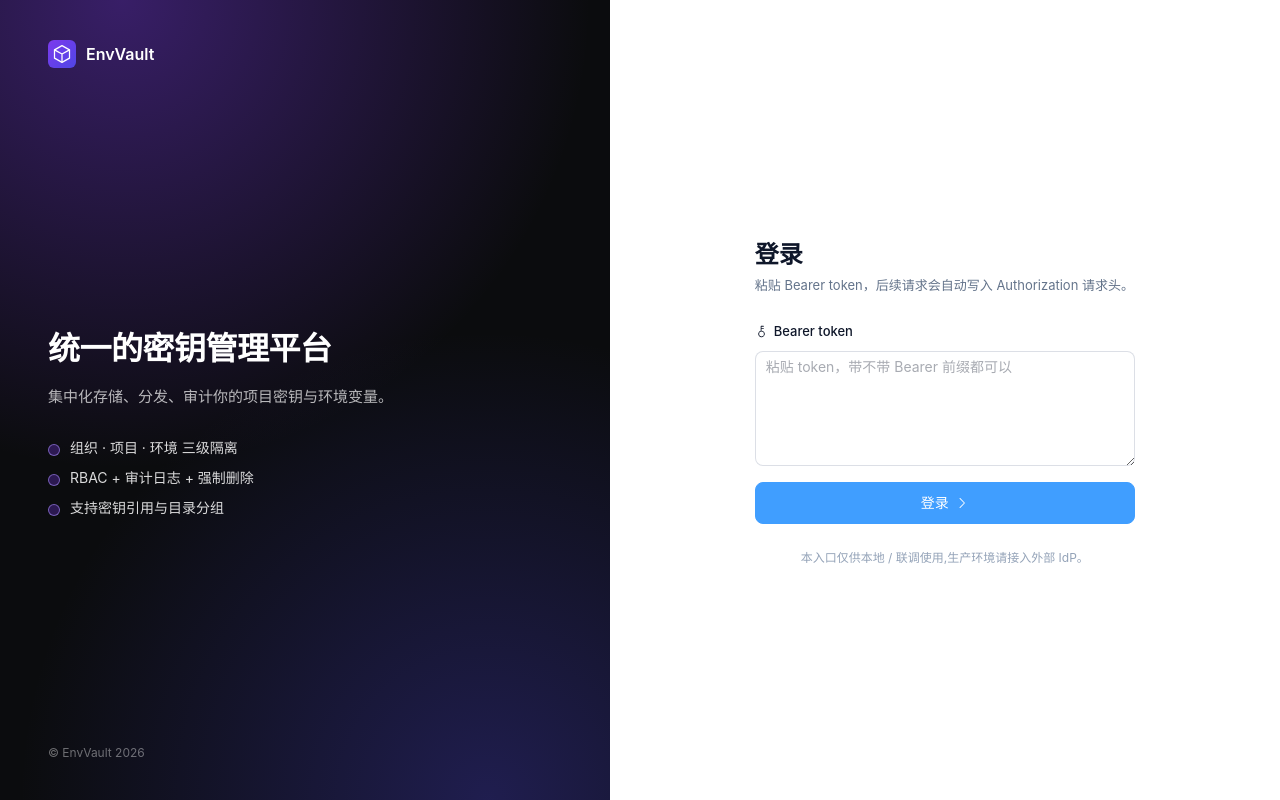
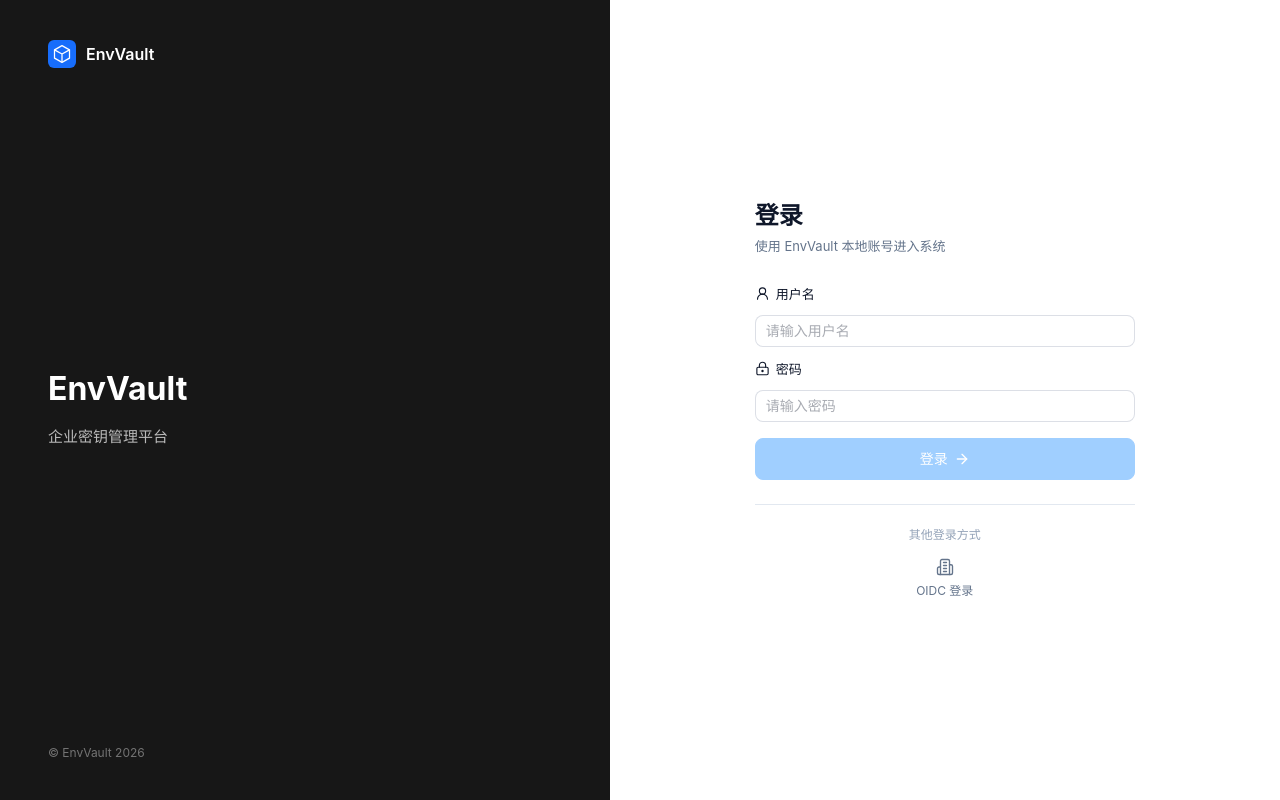
Before and after one commit to Vincentenxy/env-vault-web, a Vue app: page /login in a window 1280 px wide. Built offline with nearby package versions, Linux system fonts and the light colour scheme.

Commit message:
add to login

```diff
--- /dev/null
+++ b/src/api/auth.ts
@@ -0,0 +1,17 @@
+import { http } from './http'
+
+export interface LocalLoginRequest {
+  username: string
+  password: string
+}
+
+export interface LocalLoginResponse {
+  accessToken: string
+  tokenType: 'Bearer'
+  expiresIn: number
+}
+
+/** POST /api/v1/pub/auth/login */
+export function localLogin(req: LocalLoginRequest): Promise<LocalLoginResponse> {
+  return http.post('/pub/auth/login', req, { silent: true })
+}
--- a/src/api/http.ts
+++ b/src/api/http.ts
@@ -110,7 +110,7 @@ function isSystemStarting(err: ApiError): boolean {
   return err.code === ErrorCode.SystemStarting
 }
 
-/** 系统未就绪时保留当前地址并进入公开的主密钥页面 */
+/** 系统未就绪时保留当前地址并进入受认证的主密钥页面 */
 function redirectToMasterKey(): void {
   if (
     typeof window === 'undefined' ||
--- a/src/api/index.ts
+++ b/src/api/index.ts
@@ -13,3 +13,4 @@ export * from './folder'
 export * from './secret'
 export * from './user'
 export * from './master-key'
+export * from './auth'
--- a/src/api/me.ts
+++ b/src/api/me.ts
@@ -2,7 +2,7 @@ import type { AxiosRequestConfig } from 'axios'
 import type { User } from '@/types/user'
 import { http } from './http'
 
-/** GET /api/v1/user/me */
+/** GET /api/v1/auth/me */
 export function getMe(config?: AxiosRequestConfig): Promise<User> {
-  return http.get('/user/me', config)
+  return http.get('/auth/me', config)
 }
--- a/src/router/routes.ts
+++ b/src/router/routes.ts
@@ -2,8 +2,8 @@ import type { RouteRecordRaw } from 'vue-router'
 
 /**
  * 路由表。本期实际接入的页面:
- *  - /masterKey(系统启动阶段的公开分片输入页)
- *  - /login(开发自测登录)
+ *  - /masterKey(系统启动阶段的受认证等待与分片输入页)
+ *  - /login(系统本地认证登录)
  *  - /app/organizations(组织管理)
  *  - /app/projects(项目列表 - 卡片网格)
  *  - /app/projects/:projectId(项目详情:env 多选 + 目录树 + Secrets/Folder Tab)
@@ -19,7 +19,7 @@ export const routes: RouteRecordRaw[] = [
     path: '/masterKey',
     name: 'MasterKeySetup',
     component: () => import('@/views/auth/MasterKeyView.vue'),
-    meta: { title: '系统主密钥', requiresAuth: false },
+    meta: { title: '系统主密钥', requiresAuth: true },
   },
   {
     path: '/login',
--- a/src/stores/master-key.ts
+++ b/src/stores/master-key.ts
@@ -1,31 +1,31 @@
 import { defineStore } from 'pinia'
 import { ref } from 'vue'
-import { getMasterKeyStatus, submitMasterKeyShares } from '@/api/master-key'
+import { getMasterKeyStatus, submitMasterKeyShare } from '@/api/master-key'
 import type { MasterKeyStatus } from '@/types/master-key'
 
-/** 管理系统启动阶段可公开读取的主密钥状态 */
+/** 管理系统启动阶段经认证读取的主密钥状态 */
 export const useMasterKeyStore = defineStore('masterKey', () => {
   const status = ref<MasterKeyStatus | null>(null)
   const checking = ref(false)
   const submitting = ref(false)
 
   /** 查询 Ready 状态并更新页面使用的状态快照 */
-  async function fetchStatus(): Promise<MasterKeyStatus> {
-    checking.value = true
+  async function fetchStatus(background = false): Promise<MasterKeyStatus> {
+    if (!background) checking.value = true
     try {
       const current = await getMasterKeyStatus({ silent: true })
       status.value = current
       return current
     } finally {
-      checking.value = false
+      if (!background) checking.value = false
     }
   }
 
-  /** 整批提交三个分片并保存激活后的最新状态 */
-  async function submitShares(shares: string[]): Promise<MasterKeyStatus> {
+  /** 提交一份分片并保存累计后的最新状态 */
+  async function submitShare(share: string): Promise<MasterKeyStatus> {
     submitting.value = true
     try {
-      const current = await submitMasterKeyShares({ shares }, { silent: true })
+      const current = await submitMasterKeyShare({ share }, { silent: true })
       status.value = current
       return current
     } finally {
@@ -33,5 +33,5 @@ export const useMasterKeyStore = defineStore('masterKey', () => {
     }
   }
 
-  return { status, checking, submitting, fetchStatus, submitShares }
+  return { status, checking, submitting, fetchStatus, submitShare }
 })
--- a/src/views/auth/LoginView.vue
+++ b/src/views/auth/LoginView.vue
@@ -1,44 +1,77 @@
 <script setup lang="ts">
-import { ref, computed } from 'vue'
+import { computed, onBeforeUnmount, reactive, ref } from 'vue'
 import { useRouter, useRoute } from 'vue-router'
 import { ElMessage } from 'element-plus'
-import { Key, ArrowRight } from '@element-plus/icons-vue'
+import { ArrowRight, Building2, LockKeyhole, UserRound } from '@lucide/vue'
 import { useAuthStore } from '@/stores/auth'
+import { useMasterKeyStore } from '@/stores/master-key'
+import { ApiError } from '@/types/api'
+import { resolveMasterKeyRedirect } from '@/utils/master-key-route'
 
 const auth = useAuthStore()
+const masterKey = useMasterKeyStore()
 const router = useRouter()
 const route = useRoute()
 
-const tokenInput = ref('')
+const form = reactive({ username: '', password: '' })
 const submitting = ref(false)
 const errorMessage = ref('')
 
-/** 自动剥 "Bearer " 前缀并 trim;空串返回 undefined。 */
-const normalizedToken = computed<string | undefined>(() => {
-  const t = tokenInput.value.trim()
-  if (!t) return undefined
-  return t.replace(/^Bearer\s+/i, '').trim() || undefined
-})
+const canSubmit = computed(() => form.username.trim().length > 0 && form.password.length > 0)
+
+function loginRedirect(): string {
+  const value = route.query.redirect
+  if (typeof value !== 'string' || !value.startsWith('/') || value.startsWith('//')) {
+    return '/app/secrets'
+  }
+  try {
+    const target = new URL(value, 'http://env-vault.local')
+    if (target.origin !== 'http://env-vault.local' || target.pathname === '/login') {
+      return '/app/secrets'
+    }
+    if (target.pathname === '/masterKey') {
+      return resolveMasterKeyRedirect(target.searchParams.get('redirect'))
+    }
+    return `${target.pathname}${target.search}${target.hash}`
+  } catch {
+    return '/app/secrets'
+  }
+}
 
 async function onSubmit(): Promise<void> {
   errorMessage.value = ''
-  const t = normalizedToken.value
-  if (!t) {
-    errorMessage.value = '请输入 Bearer token'
+  if (!canSubmit.value) {
+    errorMessage.value = '请输入用户名和密码'
     return
   }
   submitting.value = true
   try {
-    await auth.login(t)
-    ElMessage.success('Token 已保存')
-    const redirect = (route.query.redirect as string | undefined) ?? '/app/organizations'
-    await router.replace(redirect)
-  } catch {
-    errorMessage.value = '保存 token 失败,请重试'
+    await auth.login({ username: form.username.trim(), password: form.password })
+    form.password = ''
+    const redirect = loginRedirect()
+    const status = await masterKey.fetchStatus()
+    ElMessage.success('登录成功')
+    if (status.ready) {
+      await auth.refreshMe()
+      await router.replace(redirect)
+    } else {
+      await router.replace({ path: '/masterKey', query: { redirect } })
+    }
+  } catch (error) {
+    if (error instanceof ApiError && error.httpStatus === 401) auth.logout()
+    errorMessage.value = error instanceof ApiError ? error.message : '登录失败，请重试'
   } finally {
     submitting.value = false
   }
 }
+
+function onOidcLogin(): void {
+  ElMessage.info('OIDC 登录暂未配置')
+}
+
+onBeforeUnmount(() => {
+  form.password = ''
+})
 </script>
 
 <template>
@@ -64,15 +97,8 @@ async function onSubmit(): Promise<void> {
       </div>
 
       <div class="login-page__brand-content">
-        <h1 class="login-page__brand-title">统一的密钥管理平台</h1>
-        <p class="login-page__brand-desc">
-          集中化存储、分发、审计你的项目密钥与环境变量。
-        </p>
-        <ul class="login-page__brand-features">
-          <li>组织 · 项目 · 环境 三级隔离</li>
-          <li>RBAC + 审计日志 + 强制删除</li>
-          <li>支持密钥引用与目录分组</li>
-        </ul>
+        <h1 class="login-page__brand-title">EnvVault</h1>
+        <p class="login-page__brand-desc">企业密钥管理平台</p>
       </div>
 
       <p class="login-page__brand-foot">© EnvVault {{ new Date().getFullYear() }}</p>
@@ -82,24 +108,35 @@ async function onSubmit(): Promise<void> {
     <main class="login-page__form-wrap">
       <div class="login-page__form-inner">
         <h2 class="login-page__form-title">登录</h2>
-        <p class="login-page__form-sub">
-          粘贴 Bearer token，后续请求会自动写入 Authorization 请求头。
-        </p>
+        <p class="login-page__form-sub">使用 EnvVault 本地账号进入系统</p>
 
         <form class="login-page__form" @submit.prevent="onSubmit">
-          <label class="login-page__field-label" for="token">
-            <el-icon><Key /></el-icon>
-            Bearer token
+          <label class="login-page__field-label" for="username">
+            <UserRound :size="15" :stroke-width="1.8" />
+            用户名
           </label>
           <el-input
-            id="token"
-            v-model="tokenInput"
-            type="textarea"
-            :rows="5"
-            :autosize="{ minRows: 5, maxRows: 10 }"
-            placeholder="粘贴 token，带不带 Bearer 前缀都可以"
+            id="username"
+            v-model="form.username"
+            placeholder="请输入用户名"
             spellcheck="false"
-            autocomplete="off"
+            autocomplete="username"
+            :disabled="submitting"
+            class="login-page__input"
+          />
+
+          <label class="login-page__field-label" for="password">
+            <LockKeyhole :size="15" :stroke-width="1.8" />
+            密码
+          </label>
+          <el-input
+            id="password"
+            v-model="form.password"
+            type="password"
+            show-password
+            placeholder="请输入密码"
+            autocomplete="current-password"
+            :disabled="submitting"
             class="login-page__input"
           />
 
@@ -115,18 +152,28 @@ async function onSubmit(): Promise<void> {
           <el-button
             type="primary"
             size="large"
+            native-type="submit"
             :loading="submitting"
+            :disabled="!canSubmit"
             class="login-page__submit"
-            @click="onSubmit"
           >
             登录
-            <el-icon class="login-page__submit-icon"><ArrowRight /></el-icon>
+            <ArrowRight :size="16" :stroke-width="2" class="login-page__submit-icon" />
           </el-button>
+        </form>
 
-          <p class="login-page__hint">
-            本入口仅供本地 / 联调使用,生产环境请接入外部 IdP。
-          </p>
-        </form>
+        <div class="login-page__alternative">
+          <span class="login-page__alternative-label">其他登录方式</span>
+          <button
+            type="button"
+            class="login-page__oidc"
+            aria-label="使用 OIDC 登录"
+            @click="onOidcLogin"
+          >
+            <Building2 :size="18" :stroke-width="1.8" />
+            <span>OIDC 登录</span>
+          </button>
+        </div>
       </div>
     </main>
   </div>
@@ -139,10 +186,7 @@ async function onSubmit(): Promise<void> {
   grid-template-columns: minmax(360px, 1fr) minmax(480px, 1.1fr);
 
   &__brand {
-    background:
-      radial-gradient(circle at 20% 0%, rgba(124, 58, 237, 0.4) 0%, transparent 50%),
-      radial-gradient(circle at 80% 100%, rgba(79, 70, 229, 0.3) 0%, transparent 50%),
-      #0b0c0e;
+    background: #171717;
     color: #fff;
     padding: 40px 48px;
     display: flex;
@@ -165,7 +209,7 @@ async function onSubmit(): Promise<void> {
       height: 28px;
       padding: 4px;
       border-radius: 6px;
-      background: linear-gradient(135deg, #7c3aed 0%, #4f46e5 100%);
+      background: #176dfb;
     }
   }
 
@@ -184,7 +228,7 @@ async function onSubmit(): Promise<void> {
     font-size: 32px;
     font-weight: 700;
     line-height: 1.25;
-    letter-spacing: -0.5px;
+    letter-spacing: 0;
   }
 
   &__brand-desc {
@@ -192,34 +236,6 @@ async function onSubmit(): Promise<void> {
     font-size: 15px;
     line-height: 1.6;
     color: rgba(255, 255, 255, 0.7);
-  }
-
-  &__brand-features {
-    margin: 0;
-    padding: 0;
-    list-style: none;
-    display: flex;
-    flex-direction: column;
-    gap: 10px;
-
-    li {
-      position: relative;
-      padding-left: 22px;
-      font-size: 14px;
-      color: rgba(255, 255, 255, 0.85);
-
-      &::before {
-        content: '';
-        position: absolute;
-        left: 0;
-        top: 7px;
-        width: 12px;
-        height: 12px;
-        border-radius: 50%;
-        background: rgba(124, 58, 237, 0.3);
-        border: 1px solid rgba(167, 139, 250, 0.6);
-      }
-    }
   }
 
   &__brand-foot {
@@ -291,6 +307,53 @@ async function onSubmit(): Promise<void> {
     margin-left: 6px;
   }
 
+  &__alternative {
+    display: flex;
+    flex-direction: column;
+    align-items: center;
+    gap: 10px;
+    margin-top: 24px;
+    padding-top: 20px;
+    border-top: 1px solid var(--v-divider);
+  }
+
+  &__alternative-label {
+    color: var(--v-text-tertiary);
+    font-size: 12px;
+  }
+
+  &__oidc {
+    min-width: 92px;
+    min-height: 52px;
+    padding: 6px 12px;
+    border: 0;
+    border-radius: var(--v-radius-md);
+    background: transparent;
+    color: var(--v-text-secondary);
+    display: inline-flex;
+    flex-direction: column;
+    align-items: center;
+    justify-content: center;
+    gap: 5px;
+    font: inherit;
+    font-size: 12px;
+    cursor: pointer;
+    transition:
+      color 0.18s ease,
+      background-color 0.18s ease;
+
+    &:hover,
+    &:focus-visible {
+      color: var(--el-color-primary);
+      background: var(--el-color-primary-light-9);
+    }
+
+    &:focus-visible {
+      outline: 2px solid var(--el-color-primary-light-5);
+      outline-offset: 2px;
+    }
+  }
+
   &__hint {
     margin: 12px 0 0;
     text-align: center;
--- a/src/views/auth/MasterKeyView.vue
+++ b/src/views/auth/MasterKeyView.vue
@@ -1,7 +1,8 @@
 <script setup lang="ts">
 import { computed, onBeforeUnmount, onMounted, ref } from 'vue'
-import { ArrowRight, KeyRound, RefreshCw, ShieldCheck } from '@lucide/vue'
+import { ArrowLeft, ArrowRight, KeyRound, LogOut, RefreshCw, ShieldCheck } from '@lucide/vue'
 import { useRoute, useRouter } from 'vue-router'
+import { useAuthStore } from '@/stores/auth'
 import { useMasterKeyStore } from '@/stores/master-key'
 import { ApiError } from '@/types/api'
 import { notify } from '@/utils/notify'
@@ -11,72 +12,110 @@ defineOptions({ name: 'MasterKeyView' })
 
 const route = useRoute()
 const router = useRouter()
+const auth = useAuthStore()
 const masterKey = useMasterKeyStore()
 
 // 分片属于敏感信息，只在当前页面组件内短暂持有
-const shares = ref<[string, string, string]>(['', '', ''])
+const share = ref('')
+const mode = ref<'waiting' | 'submit'>('waiting')
 const errorMessage = ref('')
+let refreshInProgress = false
+let pollingTimer: ReturnType<typeof setInterval> | undefined
 
 const requiredShares = computed(() => masterKey.status?.requiredShares ?? 3)
 const totalShares = computed(() => masterKey.status?.totalShares ?? 5)
+const submittedShares = computed(() => masterKey.status?.submittedShares ?? 0)
+const progressPercentage = computed(() =>
+  Math.min(100, Math.round((submittedShares.value / requiredShares.value) * 100)),
+)
 const canSubmit = computed(
-  () => masterKey.status?.ready === false && shares.value.every((share) => share.trim().length > 0),
+  () =>
+    masterKey.status?.ready === false &&
+    masterKey.status?.canSubmit === true &&
+    share.value.trim().length > 0,
 )
 
 /** 主密钥就绪后返回触发启动拦截前的站内页面 */
 async function leaveSetupPage(): Promise<void> {
   const target = resolveMasterKeyRedirect(route.query.redirect)
+  await auth.refreshMe()
   await router.replace(target)
 }
 
 /** 查询系统状态，已经就绪时不再展示分片表单 */
-async function loadStatus(): Promise<void> {
-  if (masterKey.checking) return
+async function loadStatus(background = false): Promise<void> {
+  if (refreshInProgress || masterKey.submitting) return
 
-  errorMessage.value = ''
+  refreshInProgress = true
+  if (!background) errorMessage.value = ''
   try {
-    const current = await masterKey.fetchStatus()
+    const current = await masterKey.fetchStatus(background)
     if (current.ready) await leaveSetupPage()
   } catch (error) {
+    if (!background) {
       errorMessage.value = error instanceof ApiError ? error.message : '系统状态查询失败，请重试'
+    }
+  } finally {
+    refreshInProgress = false
   }
 }
 
-/** 整批提交三个分片，成功后清理输入并进入业务页面 */
-async function submitShares(): Promise<void> {
+/** 提交一份分片，未达到阈值时返回等待视图 */
+async function submitShare(): Promise<void> {
   if (!canSubmit.value || masterKey.submitting) {
-    errorMessage.value = '请填写三份密钥分片'
+    errorMessage.value = '请输入密钥分片'
     return
   }
 
   errorMessage.value = ''
-  const normalizedShares = shares.value.map((share) => share.trim())
+  const normalizedShare = share.value.trim()
   try {
-    const current = await masterKey.submitShares(normalizedShares)
-    if (!current.ready) {
-      errorMessage.value = '主密钥尚未就绪，请重新检查分片'
-      return
-    }
-
-    clearShares()
+    const current = await masterKey.submitShare(normalizedShare)
+    clearShare()
+    if (current.ready) {
       notify.success('系统主密钥已加载')
       await leaveSetupPage()
+    } else {
+      mode.value = 'waiting'
+      notify.success('密钥分片已提交')
+    }
   } catch (error) {
     errorMessage.value = error instanceof ApiError ? error.message : '密钥分片提交失败，请重试'
   }
 }
 
 /** 解除页面对分片字符串的引用 */
-function clearShares(): void {
-  shares.value = ['', '', '']
+function clearShare(): void {
+  share.value = ''
+}
+
+function openSubmit(): void {
+  errorMessage.value = ''
+  mode.value = 'submit'
+}
+
+function closeSubmit(): void {
+  clearShare()
+  errorMessage.value = ''
+  mode.value = 'waiting'
+}
+
+async function logout(): Promise<void> {
+  clearShare()
+  auth.logout()
+  await router.replace({ path: '/login', query: { redirect: route.fullPath } })
 }
 
 onMounted(() => {
   void loadStatus()
+  pollingTimer = setInterval(() => {
+    if (mode.value === 'waiting') void loadStatus(true)
+  }, 3000)
 })
 
 onBeforeUnmount(() => {
-  clearShares()
+  if (pollingTimer) clearInterval(pollingTimer)
+  clearShare()
 })
 </script>
 
@@ -90,9 +129,21 @@ onBeforeUnmount(() => {
         <strong>EnvVault</strong>
       </span>
 
+      <span class="master-key-page__header-actions">
         <span class="master-key-page__state">
           <span class="master-key-page__state-dot" />
           {{ masterKey.checking ? '正在检查系统状态' : '等待主密钥' }}
+        </span>
+        <el-tooltip content="退出登录" placement="bottom">
+          <button
+            type="button"
+            class="master-key-page__logout"
+            aria-label="退出登录"
+            @click="logout"
+          >
+            <LogOut :size="17" :stroke-width="1.8" />
+          </button>
+        </el-tooltip>
       </span>
     </header>
 
@@ -106,37 +157,71 @@ onBeforeUnmount(() => {
           <p>需要 {{ requiredShares }} / {{ totalShares }} 份同批次分片</p>
         </span>
 
+        <span class="master-key-panel__actions">
+          <el-tooltip
+            :content="mode === 'waiting' ? '输入密钥分片' : '返回等待页面'"
+            placement="bottom"
+          >
+            <button
+              type="button"
+              class="master-key-panel__action"
+              :disabled="masterKey.checking || masterKey.submitting || masterKey.status?.ready"
+              :aria-label="mode === 'waiting' ? '输入密钥分片' : '返回等待页面'"
+              @click="mode === 'waiting' ? openSubmit() : closeSubmit()"
+            >
+              <KeyRound v-if="mode === 'waiting'" :size="17" :stroke-width="1.8" />
+              <ArrowLeft v-else :size="17" :stroke-width="1.8" />
+            </button>
+          </el-tooltip>
           <el-tooltip content="重新检查系统状态" placement="bottom">
             <button
               type="button"
-            class="master-key-panel__refresh"
+              class="master-key-panel__action"
               :disabled="masterKey.checking || masterKey.submitting"
               aria-label="重新检查系统状态"
-            @click="loadStatus"
+              @click="loadStatus()"
             >
               <RefreshCw :size="17" :stroke-width="1.8" />
             </button>
           </el-tooltip>
+        </span>
       </header>
 
+      <section
+        v-if="masterKey.status?.ready === false && mode === 'waiting'"
+        class="master-key-waiting"
+      >
+        <span class="master-key-waiting__icon" aria-hidden="true">
+          <ShieldCheck :size="28" :stroke-width="1.7" />
+        </span>
+        <h2>系统准备中，请等待</h2>
+        <p>已提交 {{ submittedShares }} / {{ requiredShares }} 份密钥分片</p>
+        <el-progress
+          :percentage="progressPercentage"
+          :stroke-width="8"
+          :show-text="false"
+          class="master-key-waiting__progress"
+        />
+      </section>
+
       <form
-        v-if="masterKey.status?.ready === false"
+        v-else-if="masterKey.status?.ready === false && mode === 'submit'"
         class="master-key-form"
-        @submit.prevent="submitShares"
+        @submit.prevent="submitShare"
       >
-        <label v-for="(_, index) in shares" :key="index" class="master-key-form__field">
+        <label class="master-key-form__field">
           <span>
-            <strong>密钥分片 {{ index + 1 }}</strong>
+            <strong>密钥分片</strong>
             <small>EVS1</small>
           </span>
           <el-input
-            v-model="shares[index]"
+            v-model="share"
             type="password"
             show-password
             clearable
             spellcheck="false"
             autocomplete="off"
-            :placeholder="`输入第 ${index + 1} 份密钥分片`"
+            placeholder="请输入一份密钥分片"
             :disabled="masterKey.submitting"
           />
         </label>
@@ -151,14 +236,14 @@ onBeforeUnmount(() => {
         />
 
         <footer class="master-key-form__footer">
-          <span>分片仅用于本次内存恢复</span>
+          <span>当前进度 {{ submittedShares }} / {{ requiredShares }}</span>
           <el-button
             native-type="submit"
             type="primary"
             :loading="masterKey.submitting"
             :disabled="!canSubmit || masterKey.checking"
           >
-            加载主密钥
+            提交分片
             <ArrowRight :size="15" :stroke-width="2" />
           </el-button>
         </footer>
@@ -171,7 +256,7 @@ onBeforeUnmount(() => {
           show-icon
           :closable="false"
         />
-        <el-button type="primary" plain :loading="masterKey.checking" @click="loadStatus">
+        <el-button type="primary" plain :loading="masterKey.checking" @click="loadStatus()">
           <RefreshCw :size="15" :stroke-width="1.8" />
           重新检查
         </el-button>
@@ -200,7 +285,8 @@ onBeforeUnmount(() => {
   }
 
   &__brand,
-  &__state {
+  &__state,
+  &__header-actions {
     display: inline-flex;
     align-items: center;
   }
@@ -234,6 +320,29 @@ onBeforeUnmount(() => {
     background: var(--v-color-warning);
     box-shadow: 0 0 0 3px rgba(245, 158, 11, 0.14);
   }
+
+  &__header-actions {
+    gap: 14px;
+  }
+
+  &__logout {
+    width: 34px;
+    height: 34px;
+    display: inline-flex;
+    align-items: center;
+    justify-content: center;
+    border: 1px solid transparent;
+    border-radius: var(--v-radius-sm);
+    background: transparent;
+    color: var(--v-text-secondary);
+    cursor: pointer;
+
+    &:hover {
+      border-color: var(--v-surface-border);
+      background: var(--v-surface-bg-subtle);
+      color: var(--v-text-primary);
+    }
+  }
 }
 
 .master-key-panel {
@@ -248,7 +357,7 @@ onBeforeUnmount(() => {
   &__header {
     min-height: 82px;
     display: grid;
-    grid-template-columns: 42px minmax(0, 1fr) 34px;
+    grid-template-columns: 42px minmax(0, 1fr) auto;
     align-items: center;
     gap: 14px;
     padding: 18px 22px;
@@ -283,7 +392,13 @@ onBeforeUnmount(() => {
     }
   }
 
-  &__refresh {
+  &__actions {
+    display: inline-flex;
+    align-items: center;
+    gap: 4px;
+  }
+
+  &__action {
     width: 34px;
     height: 34px;
     display: inline-flex;
@@ -305,6 +420,45 @@ onBeforeUnmount(() => {
       opacity: 0.45;
       cursor: not-allowed;
     }
+  }
+}
+
+.master-key-waiting {
+  min-height: 238px;
+  display: flex;
+  flex-direction: column;
+  align-items: center;
+  justify-content: center;
+  padding: 28px 24px 34px;
+  text-align: center;
+
+  &__icon {
+    width: 54px;
+    height: 54px;
+    display: inline-flex;
+    align-items: center;
+    justify-content: center;
+    margin-bottom: 16px;
+    border-radius: 50%;
+    background: rgba(245, 158, 11, 0.12);
+    color: var(--v-color-warning);
+  }
+
+  h2 {
+    margin: 0;
+    font-size: 18px;
+    line-height: 1.4;
+    letter-spacing: 0;
+  }
+
+  p {
+    margin: 8px 0 18px;
+    color: var(--v-text-secondary);
+    font-size: var(--v-font-sm);
+  }
+
+  &__progress {
+    width: min(360px, 100%);
   }
 }
 
@@ -404,6 +558,10 @@ onBeforeUnmount(() => {
     &__state {
       font-size: var(--v-font-xs);
     }
+
+    &__header-actions {
+      gap: 8px;
+    }
   }
 
   .master-key-panel {
```
Also changed, not shown: src/api/master-key.ts (+7 -7 lines), src/stores/auth.ts (+8 -10 lines), src/types/master-key.ts (+5 -3 lines). Lines whose indentation alone changed are shown as unchanged.
